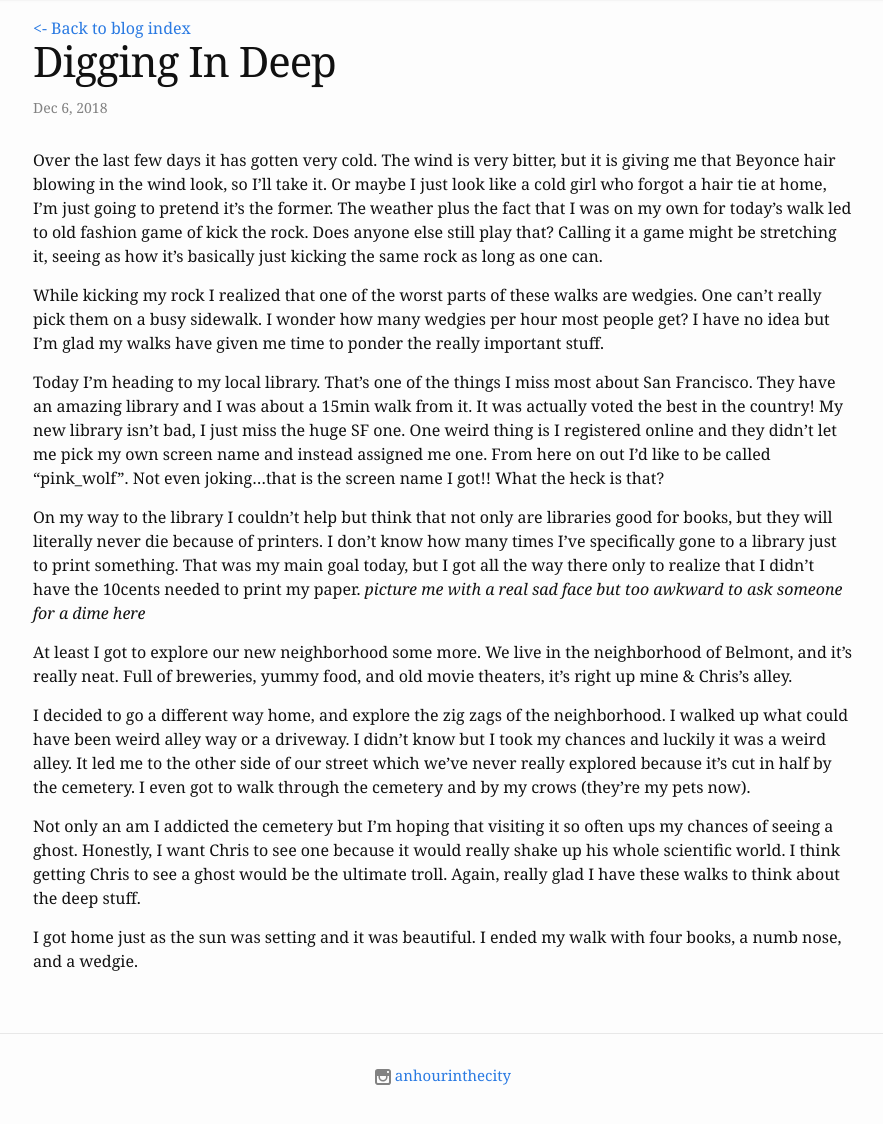
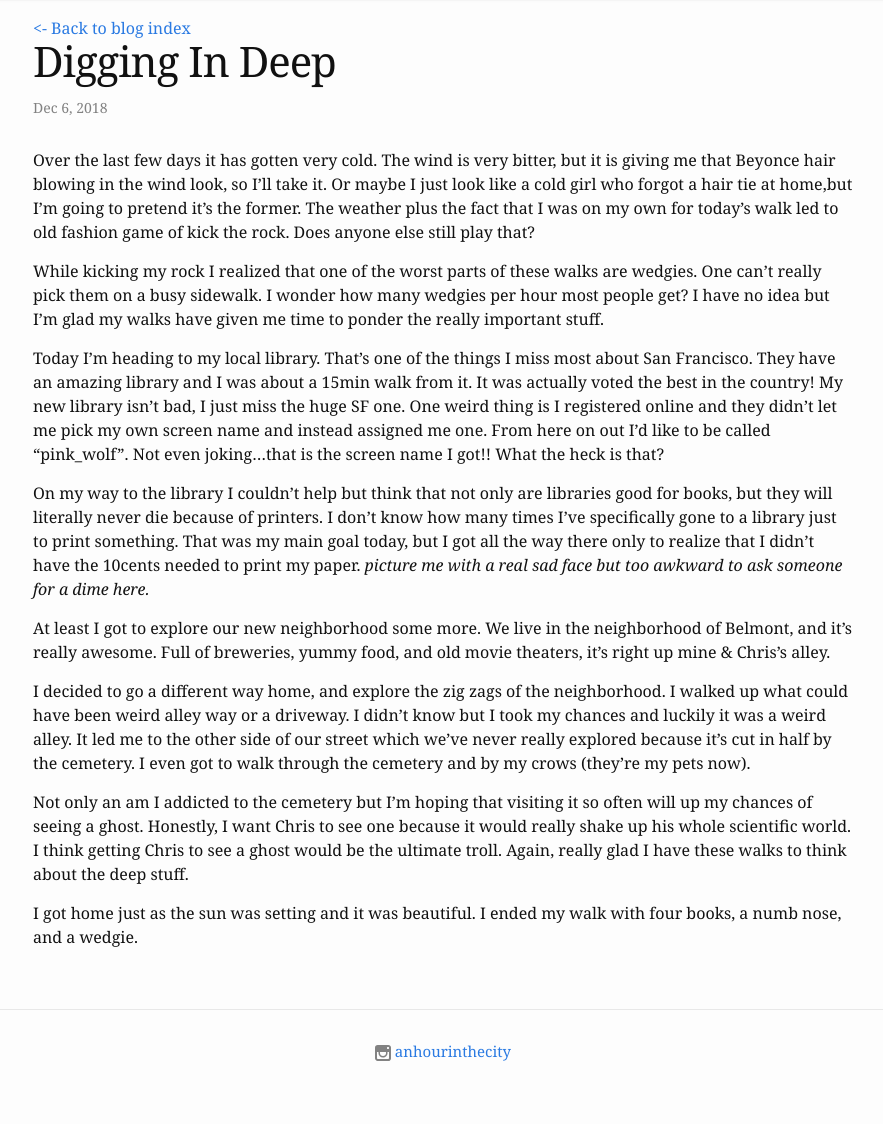
Before and after one commit to kilbanks/anhourinthecity.com, a Jekyll site: the page built from portland/_posts/2018-12-06-digging-in-deep.md, in a window 1280 px wide and 1400 px high, scrolled down 341 px. Shown: the part 253-1377 px from the top of the window, without its empty margins (197-1080 px from the left). Built offline with Jekyll 4.4.1, drawn with Linux system fonts in a browser that asks for light colours; comment, search, counter and statistics services are not loaded.

Commit message:
Create 2018-12-06-digging-in-deep.md

```diff
--- a/portland/_posts/2018-12-06-digging-in-deep.md
+++ b/portland/_posts/2018-12-06-digging-in-deep.md
@@ -4,19 +4,19 @@ published: true
 title: Digging In Deep
 thumbnail: Day 4.png
 ---
-Over the last few days it has gotten very cold. The wind is very bitter, but it is giving me that Beyonce hair blowing in the wind look, so I’ll take it. Or maybe I just look like a cold girl who forgot a hair tie at home, I’m just going to pretend it’s the former. The weather plus the fact that I was on my own for today’s walk led to old fashion game of kick the rock. Does anyone else still play that? Calling it a game might be stretching it, seeing as how it’s basically just kicking the same rock as long as one can.
+Over the last few days it has gotten very cold. The wind is very bitter, but it is giving me that Beyonce hair blowing in the wind look, so I’ll take it. Or maybe I just look like a cold girl who forgot a hair tie at home,but I'm going to pretend it’s the former. The weather plus the fact that I was on my own for today’s walk led to old fashion game of kick the rock. Does anyone else still play that?
 
 While kicking my rock I realized that one of the worst parts of these walks are wedgies. One can’t really pick them on a busy sidewalk. I wonder how many wedgies per hour most people get? I have no idea but I’m glad my walks have given me time to ponder the really important stuff.
 
 Today I’m heading to my local library. That’s one of the things I miss most about San Francisco. They have an amazing library and I was about a 15min walk from it. It was actually voted the best in the country! My new library isn’t bad, I just miss the huge SF one. One weird thing is I registered online and they didn’t let me pick my own screen name and instead assigned me one. From here on out I’d like to be called “pink_wolf”. Not even joking…that is the screen name I got!! What the heck is that?
 
-On my way to the library I couldn’t help but think that not only are libraries good for books, but they will literally never die because of printers. I don’t know how many times I’ve specifically gone to a library just to print something. That was my main goal today, but I got all the way there only to realize that I didn't have the 10cents needed to print my paper. *picture me with a real sad face but too awkward to ask someone for a dime here*
+On my way to the library I couldn’t help but think that not only are libraries good for books, but they will literally never die because of printers. I don’t know how many times I’ve specifically gone to a library just to print something. That was my main goal today, but I got all the way there only to realize that I didn't have the 10cents needed to print my paper. *picture me with a real sad face but too awkward to ask someone for a dime here.*
 
-At least I got to explore our new neighborhood some more. We live in the neighborhood of Belmont, and it’s really neat. Full of breweries, yummy food, and old movie theaters, it’s right up mine & Chris’s alley.
+At least I got to explore our new neighborhood some more. We live in the neighborhood of Belmont, and it’s really awesome. Full of breweries, yummy food, and old movie theaters, it’s right up mine & Chris’s alley.
 
 I decided to go a different way home, and explore the zig zags of the neighborhood. I walked up what could have been weird alley way or a driveway. I didn’t know but I took my chances and luckily it was a weird alley. It led me to the other side of our street which we’ve never really explored because it’s cut in half by the cemetery.
 I even got to walk through the cemetery and by my crows (they're my pets now).
 
-Not only an am I addicted the cemetery but I'm hoping that visiting it so often ups my chances of seeing a ghost. Honestly, I want Chris to see one because it would really shake up his whole scientific world. I think getting Chris to see a ghost would be the ultimate troll. Again, really glad I have these walks to think about the deep stuff.
+Not only an am I addicted to the cemetery but I'm hoping that visiting it so often will up my chances of seeing a ghost. Honestly, I want Chris to see one because it would really shake up his whole scientific world. I think getting Chris to see a ghost would be the ultimate troll. Again, really glad I have these walks to think about the deep stuff.
 
 I got home just as the sun was setting and it was beautiful. I ended my walk with four books, a numb nose, and a wedgie.
```
